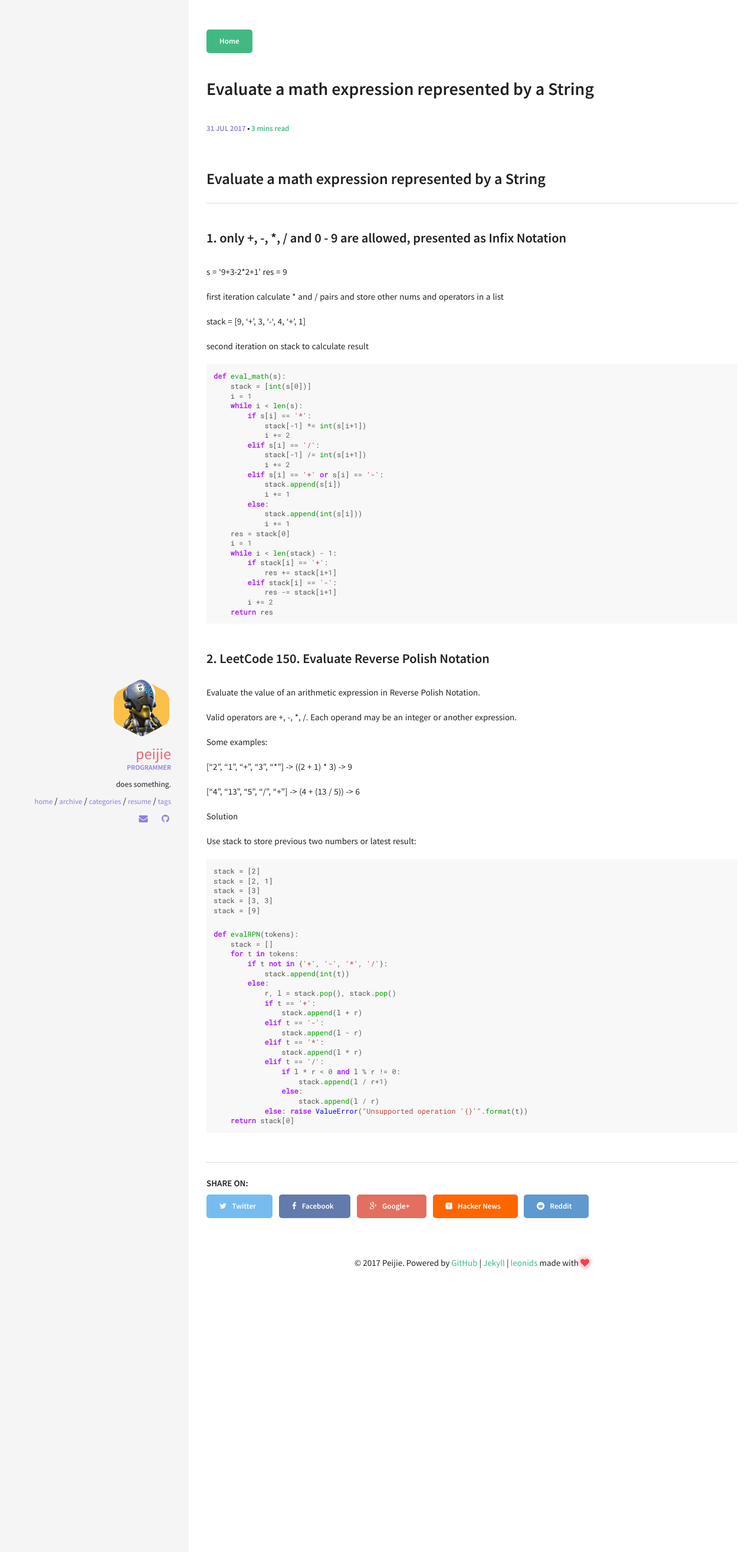
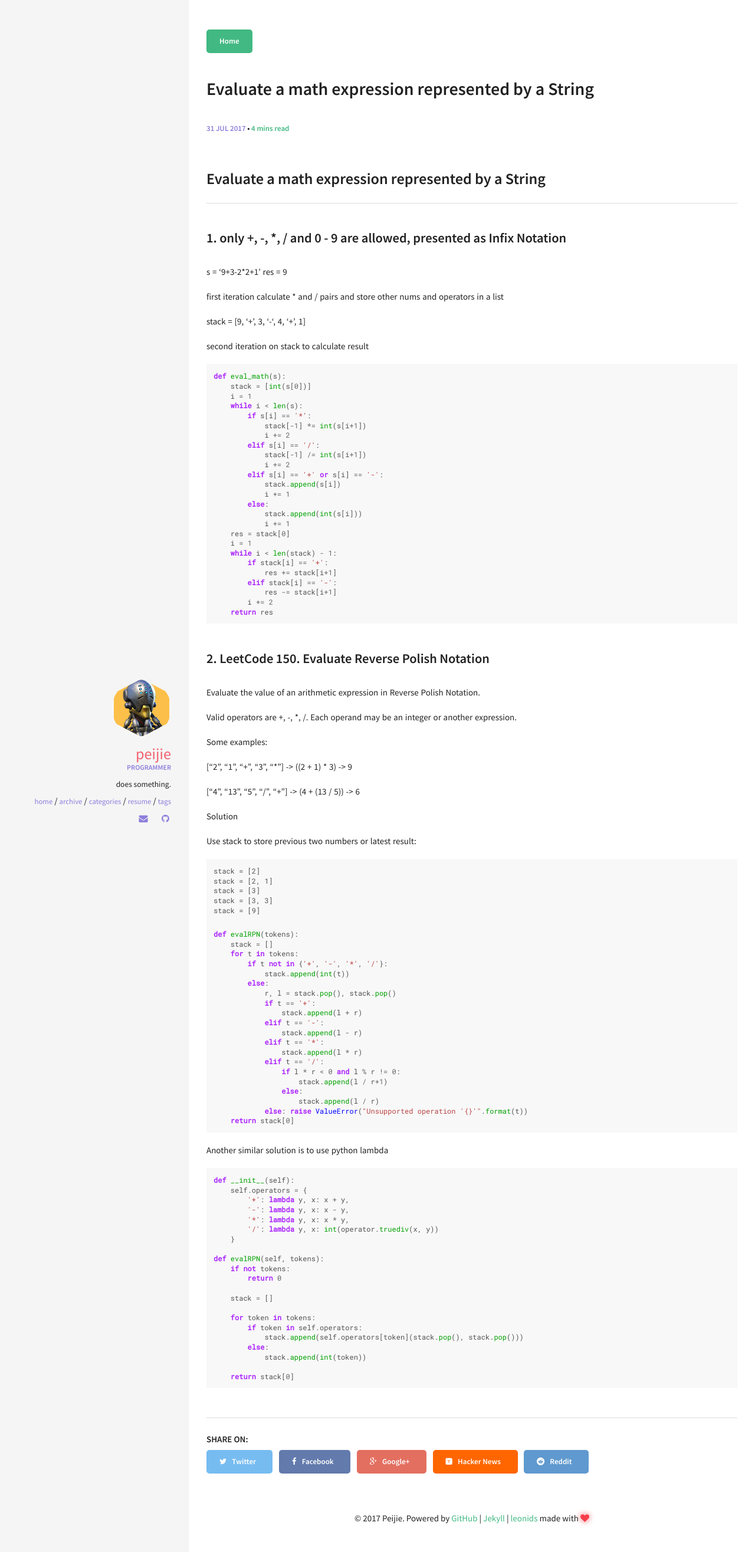
Before and after one commit to peijiehu/code, a Jekyll site: the page built from _posts/2017-7-31-evaluate-expression.md, in a window 1280 px wide. Shown: the whole page at 59% size. Built offline with Jekyll 4.4.1, drawn with Linux system fonts in a browser that asks for light colours.

Commit message:
update post

```diff
--- a/_posts/2017-7-31-evaluate-expression.md
+++ b/_posts/2017-7-31-evaluate-expression.md
@@ -91,3 +91,28 @@ def evalRPN(tokens):
             else: raise ValueError("Unsupported operation '{}'".format(t))
     return stack[0]
 ~~~
+
+Another similar solution is to use python lambda
+~~~ python
+def __init__(self):
+    self.operators = {
+        '+': lambda y, x: x + y,
+        '-': lambda y, x: x - y,
+        '*': lambda y, x: x * y,
+        '/': lambda y, x: int(operator.truediv(x, y))
+    }
+
+def evalRPN(self, tokens):
+    if not tokens:
+        return 0
+
+    stack = []
+
+    for token in tokens:
+        if token in self.operators:
+            stack.append(self.operators[token](stack.pop(), stack.pop()))
+        else:
+            stack.append(int(token))
+
+    return stack[0]
+~~~
```
